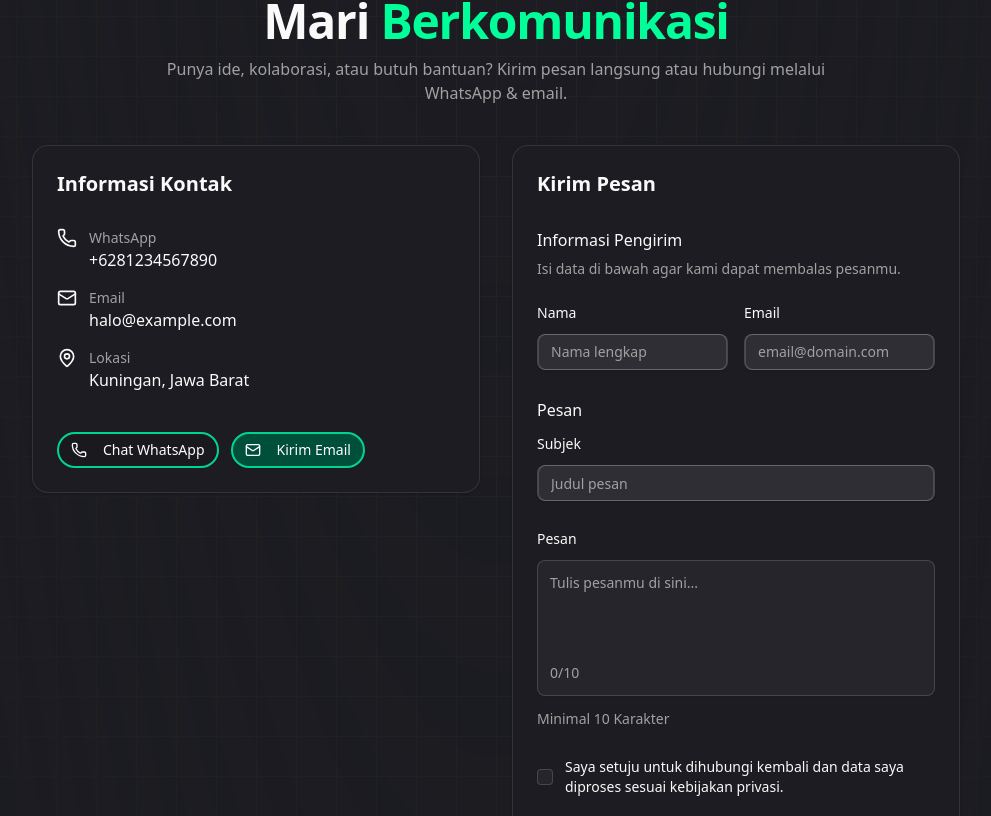
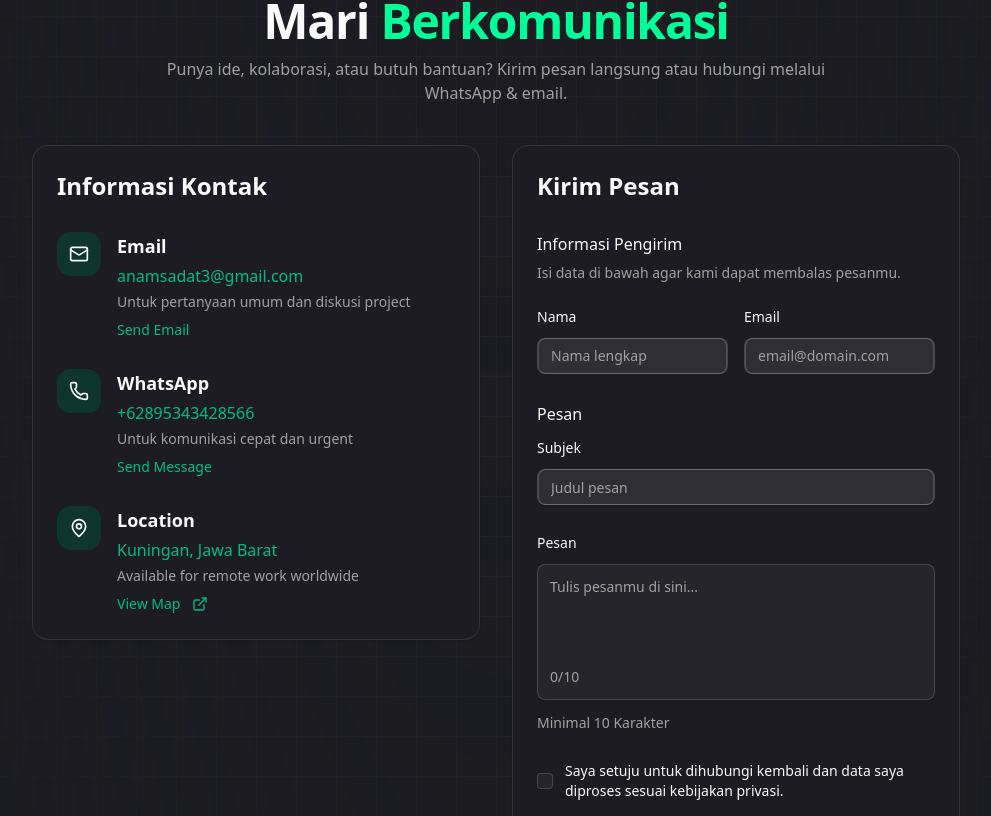
Before and after one commit to AnamSadat/portofolio-v1, a Next.js app: page / in a window 1280 px wide. Shown: the part 7904-8720 px from the top of the page, without its empty margins (144-1135 px from the left). Built offline with nearby package versions, Linux system fonts and the light colour scheme.

Commit message:
feat: update style contact

```diff
--- a/src/components/organism/contact.tsx
+++ b/src/components/organism/contact.tsx
@@ -1,7 +1,14 @@
 'use client';
 import * as React from 'react';
-import { Send, Phone, Mail, MapPin, CheckCircle } from 'lucide-react';
-import { Header, Persuasif } from '../molecules';
+import {
+  Send,
+  Phone,
+  Mail,
+  MapPin,
+  CheckCircle,
+  ExternalLink,
+} from 'lucide-react';
+import { ContactItem, Header, Persuasif } from '../molecules';
 import { Card, CardHeader, CardTitle, CardContent } from '@/components/ui/card';
 import { Input } from '@/components/ui/input';
 import { Button } from '@/components/ui/button';
@@ -15,7 +22,6 @@ import {
   FieldSet,
 } from '@/components/ui/field';
 import toast from 'react-hot-toast';
-import Link from 'next/link';
 import { useForm, Controller } from 'react-hook-form';
 import { z } from 'zod';
 import { zodResolver } from '@hookform/resolvers/zod';
@@ -27,7 +33,7 @@ import {
 } from '@/components/ui/input-group';
 import { ClassNameProps } from '@/types';
 import { cn } from '@/lib/utils';
-import { isColorCard } from '@/constants';
+import { Description } from '../molecules/description';
 
 export type ContactProps = ClassNameProps;
 
@@ -46,15 +52,13 @@ type ContactFormValues = z.infer<typeof contactSchema>;
 export function Contact({ className }: ContactProps) {
   const baseClass = cn(className);
 
-  const WA_NUMBER = '+6281234567890';
-  const EMAIL = 'halo@example.com';
+  const WA_NUMBER = '+62895343428566';
+  const EMAIL = 'anamsadat3@gmail.com';
   const LOCATION = 'Kuningan, Jawa Barat';
 
   const waLink = `https://wa.me/${WA_NUMBER.replace(/[^0-9]/g, '')}`;
   const mailto = `mailto:${EMAIL}`;
-  const gmaps = `https://www.google.com/maps/search/?api=1&query=${encodeURIComponent(
-    LOCATION
-  )}`;
+  const gmaps = 'https://maps.google.com/maps?q=-6.9939379+108.4861106';
 
   const secondaryButton =
     'cursor-pointer rounded-full bg-green-200 border-2 border-green-500 text-green-800 hover:bg-green-300 dark:border-emerald-400 dark:bg-emerald-900 dark:text-white dark:hover:bg-emerald-500 transition-all duration-300';
@@ -116,74 +120,51 @@ export function Contact({ className }: ContactProps) {
             classNameTitleColor="text-custom"
             space
           />
-          <p className="mt-3 text-muted-foreground max-w-2xl mx-auto">
+          <Description>
             Punya ide, kolaborasi, atau butuh bantuan? Kirim pesan langsung atau
             hubungi melalui WhatsApp & email.
-          </p>
+          </Description>
         </div>
 
         <div className="grid grid-cols-1 gap-8 md:grid-cols-2">
-          {/* Informasi Kontak */}
-          <div className="transition-transform duration-300 hover:-translate-y-1 max-h-80">
+          <div className="transition-transform duration-300 hover:-translate-y-1">
             <Card className="rounded-2xl border border-border bg-background hover:shadow-custom-hover transition-all duration-300">
               <CardHeader>
-                <CardTitle className="text-xl font-semibold">
+                <CardTitle className="text-2xl font-bold">
                   Informasi Kontak
                 </CardTitle>
               </CardHeader>
-              <CardContent className="space-y-6">
-                <div className="space-y-4">
-                  <div className="flex items-start gap-3">
-                    <Phone className="h-5 w-5" />
-                    <div>
-                      <p className="text-sm text-muted-foreground">WhatsApp</p>
-                      <Link
-                        href={waLink}
-                        target="_blank"
-                        rel="noreferrer"
-                        className="hover:underline"
-                      >
-                        {WA_NUMBER}
-                      </Link>
-                    </div>
-                  </div>
-                  <div className="flex items-start gap-3">
-                    <Mail className="h-5 w-5" />
-                    <div>
-                      <p className="text-sm text-muted-foreground">Email</p>
-                      <Link href={mailto} className="hover:underline">
-                        {EMAIL}
-                      </Link>
-                    </div>
-                  </div>
-                  <div className="flex items-start gap-3">
-                    <MapPin className="h-5 w-5" />
-                    <div>
-                      <p className="text-sm text-muted-foreground">Lokasi</p>
-                      <Link
-                        href={gmaps}
-                        target="_blank"
-                        rel="noreferrer"
-                        className="hover:underline"
-                      >
-                        {LOCATION}
-                      </Link>
-                    </div>
-                  </div>
-                </div>
 
-                <div className="flex flex-wrap gap-3 pt-4">
-                  <Button asChild className={primaryButton}>
-                    <Link href={waLink} target="_blank" rel="noreferrer">
-                      <Phone className="mr-2 h-4 w-4" /> Chat WhatsApp
-                    </Link>
-                  </Button>
-                  <Button asChild className={secondaryButton}>
-                    <Link href={mailto}>
-                      <Mail className="mr-2 h-4 w-4" /> Kirim Email
-                    </Link>
-                  </Button>
-                </div>
+              <CardContent className="space-y-7">
+                <ContactItem
+                  icon={<Mail className="h-5 w-5" />}
+                  label="Email"
+                  value={EMAIL}
+                  description="Untuk pertanyaan umum dan diskusi project"
+                  actionLabel="Send Email"
+                  actionHref={mailto}
+                />
+
+                <ContactItem
+                  icon={<Phone className="h-5 w-5" />}
+                  label="WhatsApp"
+                  value={WA_NUMBER}
+                  description="Untuk komunikasi cepat dan urgent"
+                  actionLabel="Send Message"
+                  actionHref={waLink}
+                  actionExternal
+                />
+
+                <ContactItem
+                  icon={<MapPin className="h-5 w-5" />}
+                  label="Location"
+                  value={LOCATION}
+                  description="Available for remote work worldwide"
+                  actionLabel="View Map"
+                  actionHref={gmaps}
+                  actionExternal
+                  iconMaps={<ExternalLink size={16} />}
+                />
               </CardContent>
             </Card>
           </div>
@@ -192,7 +173,7 @@ export function Contact({ className }: ContactProps) {
           <div className="transition-transform duration-300 hover:-translate-y-1">
             <Card className="rounded-2xl border border-border bg-background hover:shadow-custom-hover transition-all duration-300">
               <CardHeader>
-                <CardTitle className="text-xl font-semibold">
+                <CardTitle className="text-2xl font-bold">
                   Kirim Pesan
                 </CardTitle>
               </CardHeader>
@@ -407,8 +388,13 @@ export function Contact({ className }: ContactProps) {
 
         <div className="mt-16">
           <Persuasif
-            className={cn('text-center border-2', isColorCard)}
-            title="Siap untuk colaborations"
+            className={cn(
+              'text-center border-2',
+              'text-center border-2 border-emerald-700 bg-emerald-950/30'
+            )}
+            title="Tertarik untuk"
+            span="Kolaborasi?"
+            classNameSpan="text-emerald-500"
             classNameTitle="text-2xl font-bold"
             description="Mari berdiskusi tentang proyek selanjutnya dan bagaimana saya dapat membantu mewujudkan visi digital Anda."
             classNameDescription=""
```
